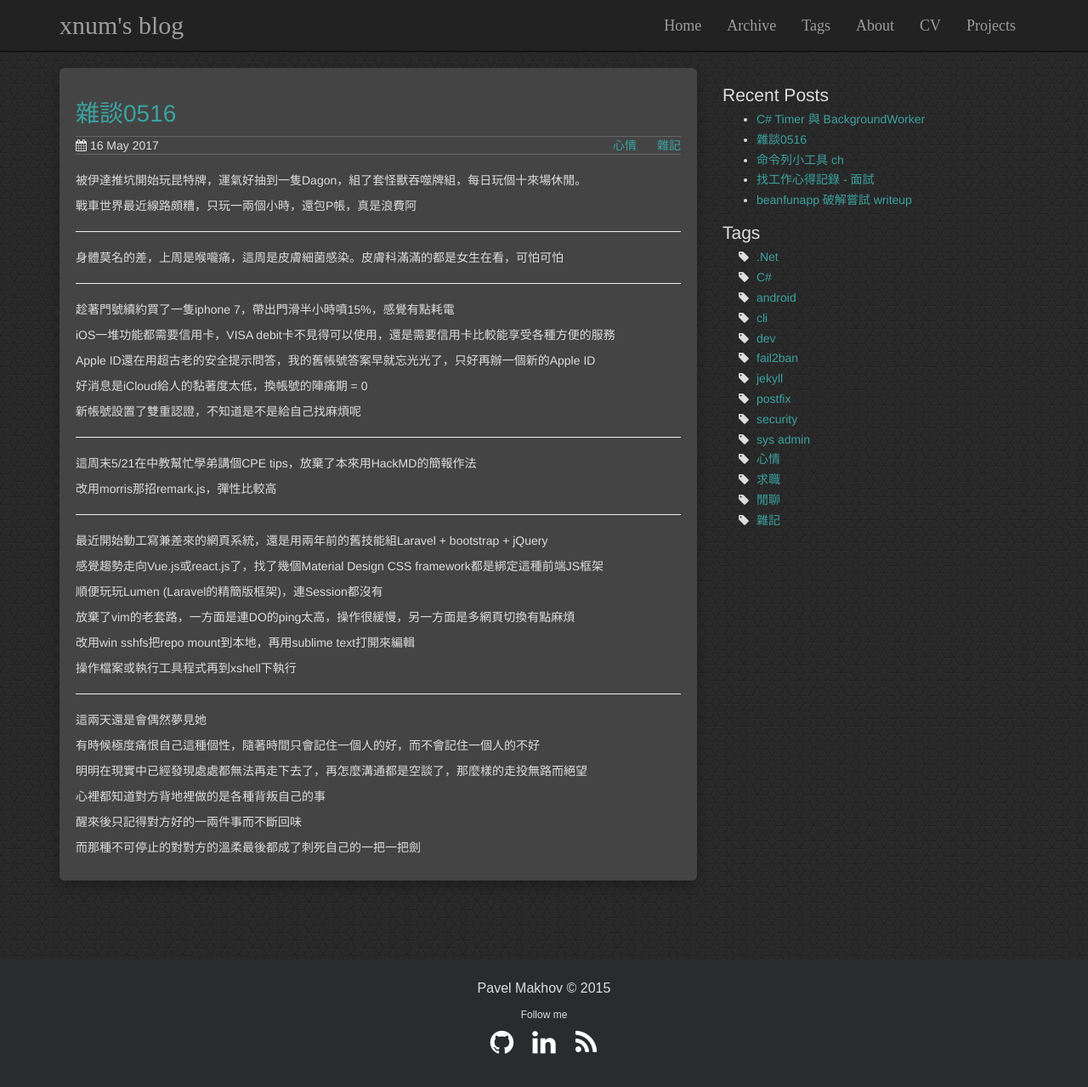
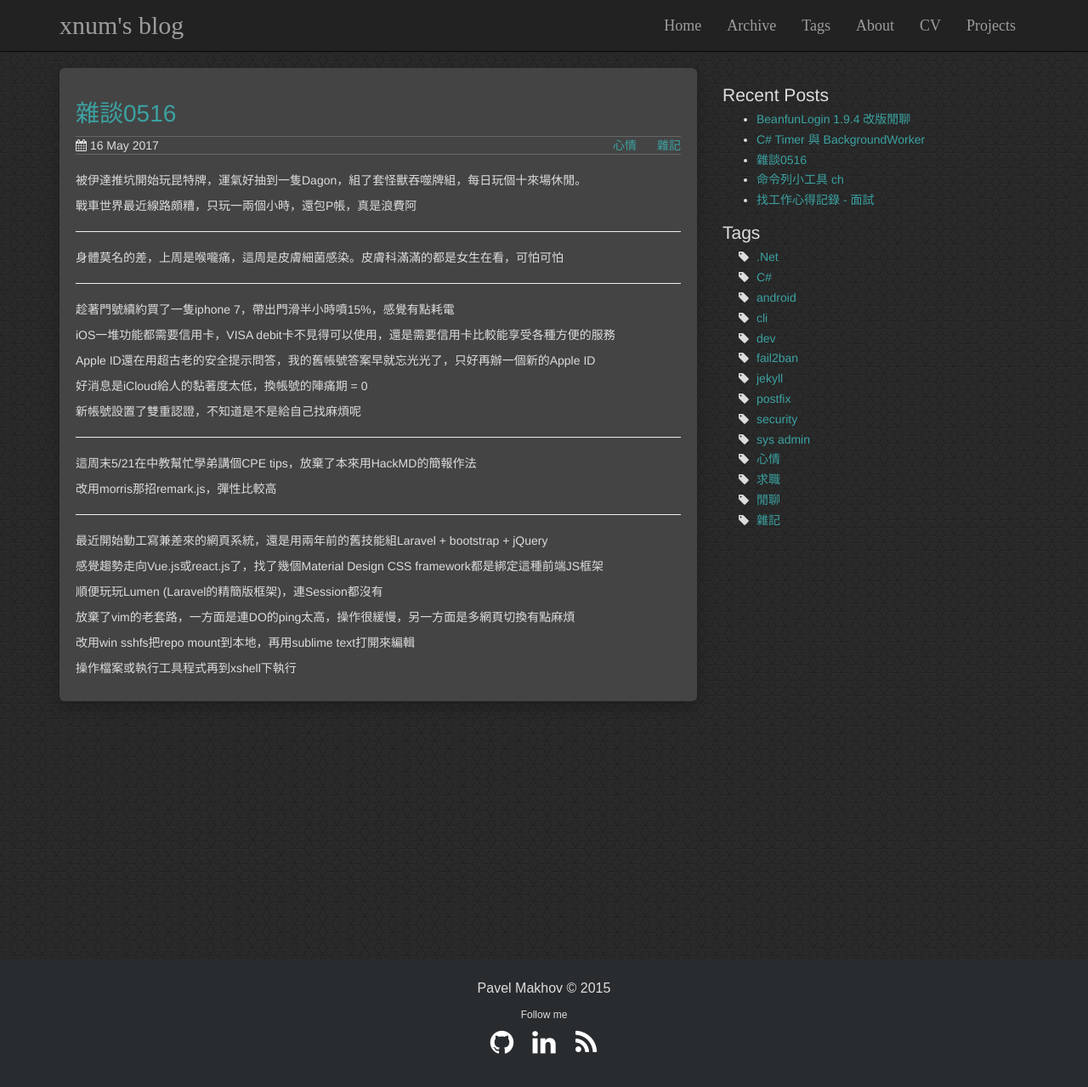
Before and after one commit to xnum/xnum.github.io, a Jekyll site: the page built from _posts/2017-05-16-雜談.md, in a window 1280 px wide and 1306 px high. Shown: the top 1279 px of the window at 85% size. Built offline with Jekyll 4.4.1, drawn with Linux system fonts in a browser that asks for light colours; nearby versions of some CDN libraries; library files that are not in the unit come from our copies; some of the changed lines change nothing that is shown.

Commit message:
new post

```diff
--- a/_posts/2017-05-16-雜談.md
+++ b/_posts/2017-05-16-雜談.md
@@ -43,17 +43,3 @@
 改用win sshfs把repo mount到本地，再用sublime text打開來編輯
 
 操作檔案或執行工具程式再到xshell下執行
-
----
-
-這兩天還是會偶然夢見她
-
-有時候極度痛恨自己這種個性，隨著時間只會記住一個人的好，而不會記住一個人的不好
-
-明明在現實中已經發現處處都無法再走下去了，再怎麼溝通都是空談了，那麼樣的走投無路而絕望
-
-心裡都知道對方背地裡做的是各種背叛自己的事
-
-醒來後只記得對方好的一兩件事而不斷回味
-
-而那種不可停止的對對方的溫柔最後都成了刺死自己的一把一把劍
--- /dev/null
+++ b/_posts/2017-05-27-beanfunlogin-update.md
@@ -0,0 +1,22 @@
+---
+layout: post
+title: BeanfunLogin 1.9.4 改版閒聊
+---
+
+這篇文章不是以一個專案維護者或開發者的角度所寫，而是我個人的閒聊和分析過程。
+
+開發遊戲輔助工具相對於其他專案而言，能維持下去的熱忱通常是來自於對遊戲本身。從回鍋玩楓之谷，到接觸這個程式進而成為開發者的一部份，其實也慢慢產生了些許對專案的責任心。但是有一些因素是讓我逐漸減少對遊戲的投入程度，所以必須開宗明義說聲抱歉的是，當我下定決心而要徹底遠離的時候，可能也就是專案再度變成孤兒的時候。
+
+這次的回來，從加入老朋友的公會，也認識了新朋友；在遊戲裡認識女生，演變成現實交往，中間眼見公會的成員慢慢離去，或多或少也跟我或她有關係。分手後聽到好幾個朋友陸續告訴我的真相，心裡很感謝他們至少不是從此恩斷義絕，老死不相往來，也等我幾乎都把手上的事情處理完，才沒讓我影響太多。但也讓我覺得對於一個努力在外面講我有多糟糕、分手一個月後就可以跟別人在一起的XX，實在是該醒了。上線想到這個人就有股背叛感與噁心感襲來，同時也對老朋友的公會幾乎鳥獸散感到十分抱歉，因此現在幾乎不太開遊戲了。再加上五月中開始，承接同學的創業，獨立開發公司所需要的業務系統，幾乎都把時間放在這邊，請大家體諒我對於專案的維護無法像往常一樣積極。
+
+而這次的改版，從一個月前就開始有聽到變慢的聲音，但我一直認為應該是橘子的伺服器調整問題，加上我自己也沒有玩遊戲的動力，就沒把尋找問題來源這件事放在心上。而市面上也開始看到有人開發相同功能的程式，心想終於有後繼的開發者加入..可以卸下這個擔子了，不過搜尋了一下，似乎他們也無法解決。這幾天陸續有人來信詢問取得密碼延遲的問題，加上版上本來就已經有好幾篇文章回應，改變了我起初的看法，最後在某浪人旅者三天兩頭吵我一次，以及他證明從網頁開啟相當快速後...
+
+我花了兩天時間終於解決了這個問題。
+
+網頁端的流程使用Chrome的Dev Tools可以很簡單的觀察出與BFLogin並無差異，而延遲的地方透過Debug模式在執行時中斷就可以看出是在最後一個HTTP請求非常的慢，這部分就涉及程式啟動流程了。
+
+中間使用了一些靜態分析和動態分析的方法來釐清問題，不過找到最後發現並沒有幫助，因為...
+
+我默默的又中了一次指導教授的槍，老是把問題想的太困難。現代的程式在進行網路通訊，且以HTTP層為主時，通常使用SSL加密避免被破解最為方便，但是這支程式過於老舊，因此並未改用https，所以開啟wireshark進行封包分析就可以看出在網頁啟動遊戲之後的後續流程了。經由wireshark撈出來的封包將程式進行更新，便可以完成這次改版。
+
+對於專案未來的看法..目前還感覺不出來橘子有蓄意要阻止玩家使用BFLogin來登入，如果未來橘子有這個動作，我想我個人會放棄繼續更新。目前規劃六月底會到公司報到，就會轉住在台北開始上班了，如果後續需要更新，還不知道能不能挪出時間來維護，或是有厲害的人蹦出來接手，總之應該會盡量保持能讓程式正常運作就好的狀態。
```
